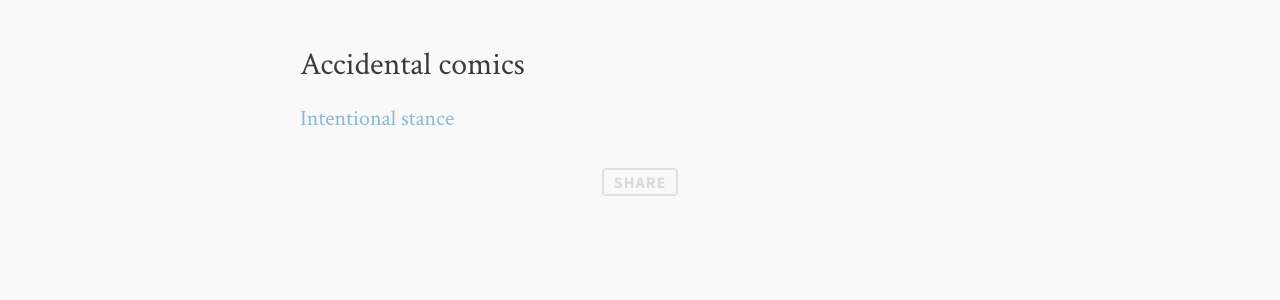
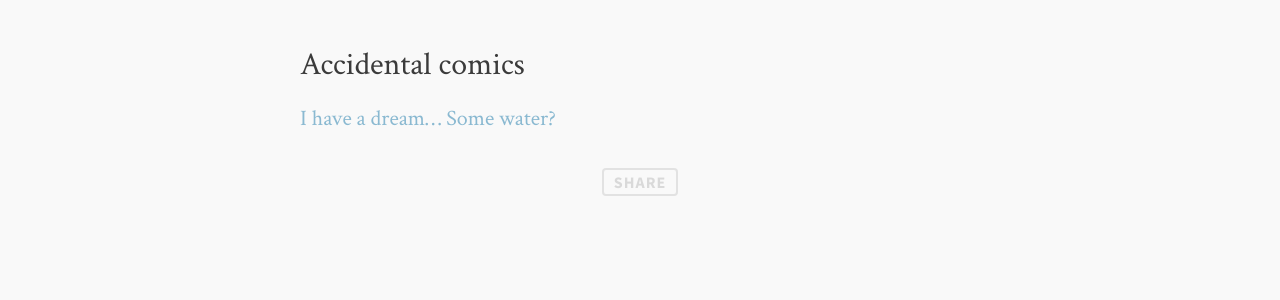
Before and after one commit to julie-goncharov/julie-goncharov.github.io, a Jekyll site: the page built from I^2.md, in a window 1280 px wide. Shown: the part 1766-2066 px from the top of the page. Built offline with Jekyll 4.4.1, drawn with Linux system fonts in a browser that asks for light colours; comment, search, counter and statistics services are not loaded.

Commit message:
update file

```diff
--- a/I^2.md
+++ b/I^2.md
@@ -27,4 +27,5 @@ The first question can be addressed by creating a systematic comprehensive catal
 
 ### Accidental comics
 
-[Intentional stance](/sci-comics/int-stance.md)
+[I have a dream...](/sci-comics/int-stance.md)
+[Some water?](\sci-comics/int-water.md)
```
